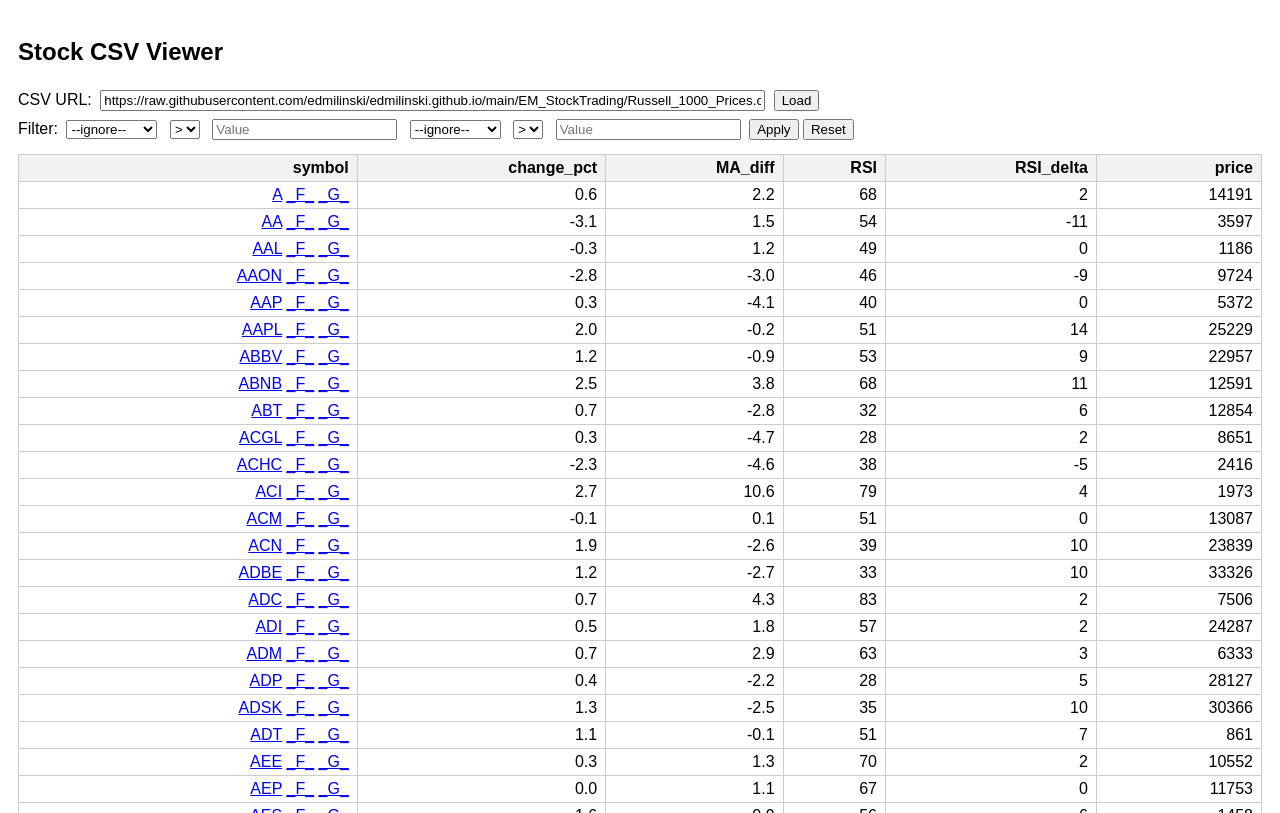
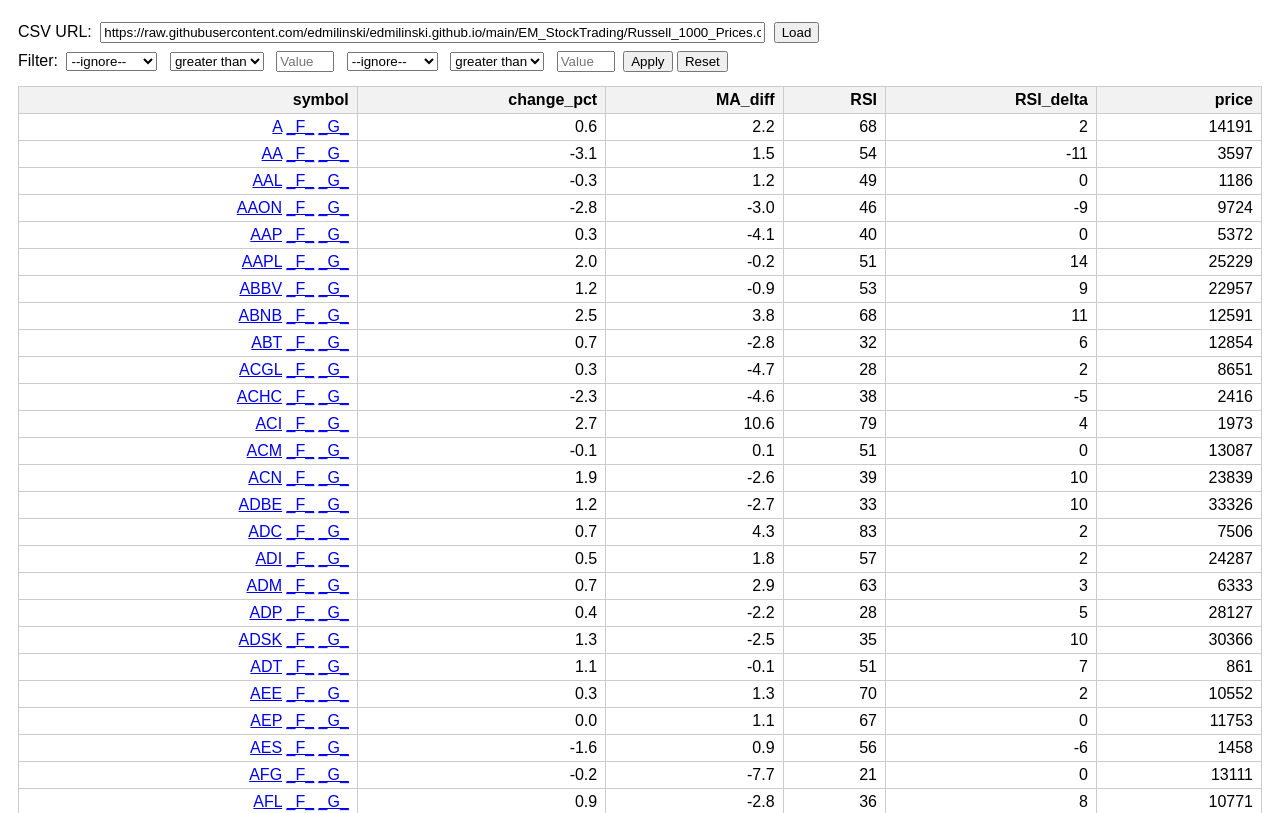
Before and after one commit to edmilinski/edmilinski.github.io, a plain HTML site: page EM_StockTrading/stock_screener.html in a window 1280 px wide. Shown: the top 813 px of the page. Drawn offline with nearby package versions, Linux system fonts and the light colour scheme.

Commit message:
html tweaks

```diff
--- a/EM_StockTrading/stock_screener.html
+++ b/EM_StockTrading/stock_screener.html
@@ -13,9 +13,6 @@
   </style>
 </head>
 <body>
-
-  <h2>Stock CSV Viewer</h2>
-
   <div>
     <label>CSV URL:</label>
     <input type="text" id="csvUrl" size="80"
@@ -27,19 +24,19 @@
     <label>Filter:</label>
     <select id="filterColumn1"></select>
     <select id="filterOp1">
-      <option value=">">&gt;</option>
-      <option value="<">&lt;</option>
-      <option value="=">=</option>
+      <option value=">">greater than</option>
+      <option value="<">less than</option>
+      <option value="=">equal</option>
     </select>
-    <input type="number" id="filterValue1" placeholder="Value">
+    <input type="number" id="filterValue1" placeholder="Value" style="width: 50px;">
 
     <select id="filterColumn2"></select>
     <select id="filterOp2">
-      <option value=">">&gt;</option>
-      <option value="<">&lt;</option>
-      <option value="=">=</option>
+      <option value=">">greater than</option>
+      <option value="<">less than</option>
+      <option value="=">equal</option>
     </select>
-    <input type="number" id="filterValue2" placeholder="Value">
+    <input type="number" id="filterValue2" placeholder="Value" style="width: 50px;">
 
     <button onclick="applyFilter()">Apply</button>
     <button onclick="resetFilter()">Reset</button>
```
Also changed, not shown: EM_StockTrading/index.html (+1 -2 lines), EM_StockTrading/stock_chart.html (+1 -1 lines).
